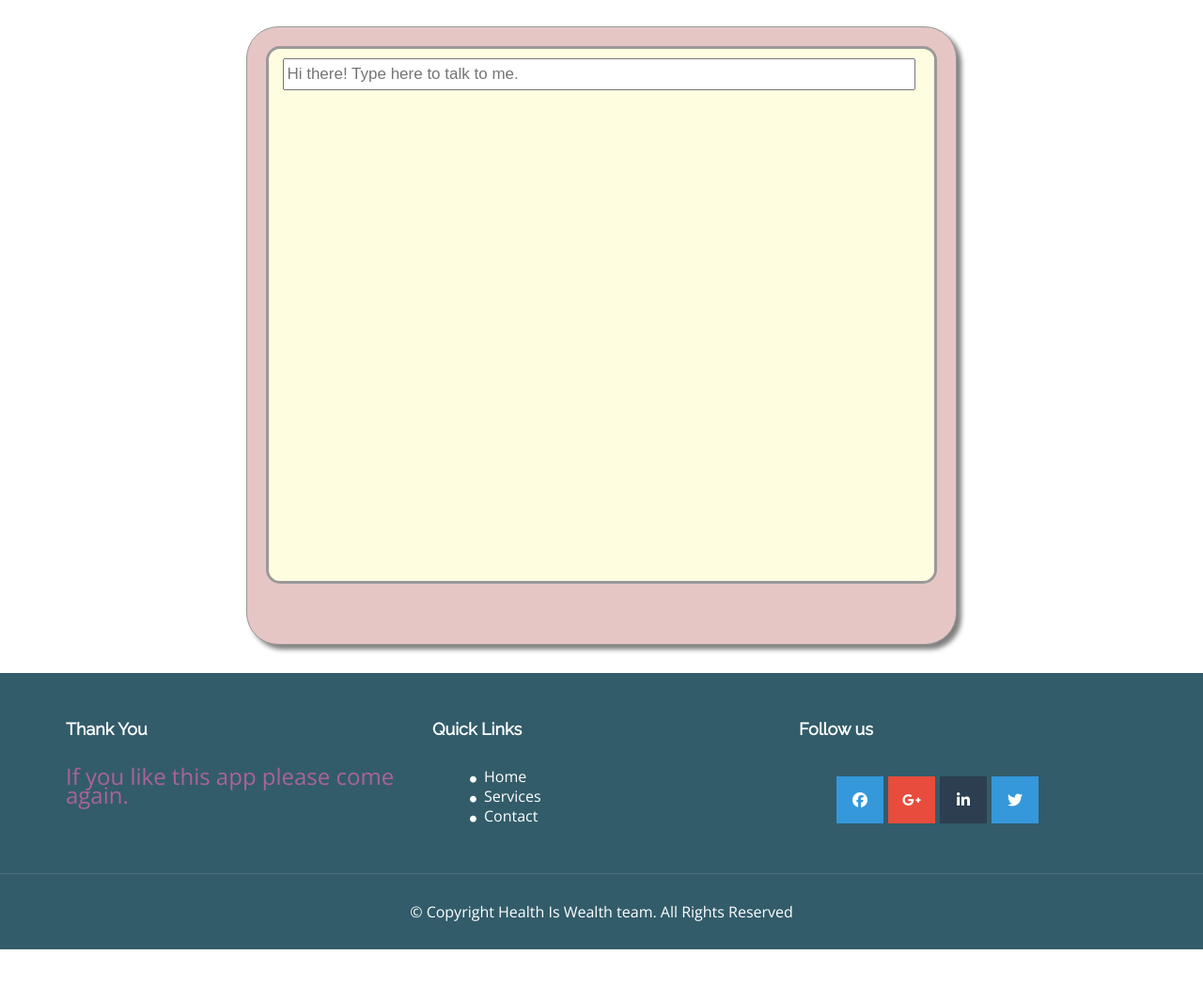
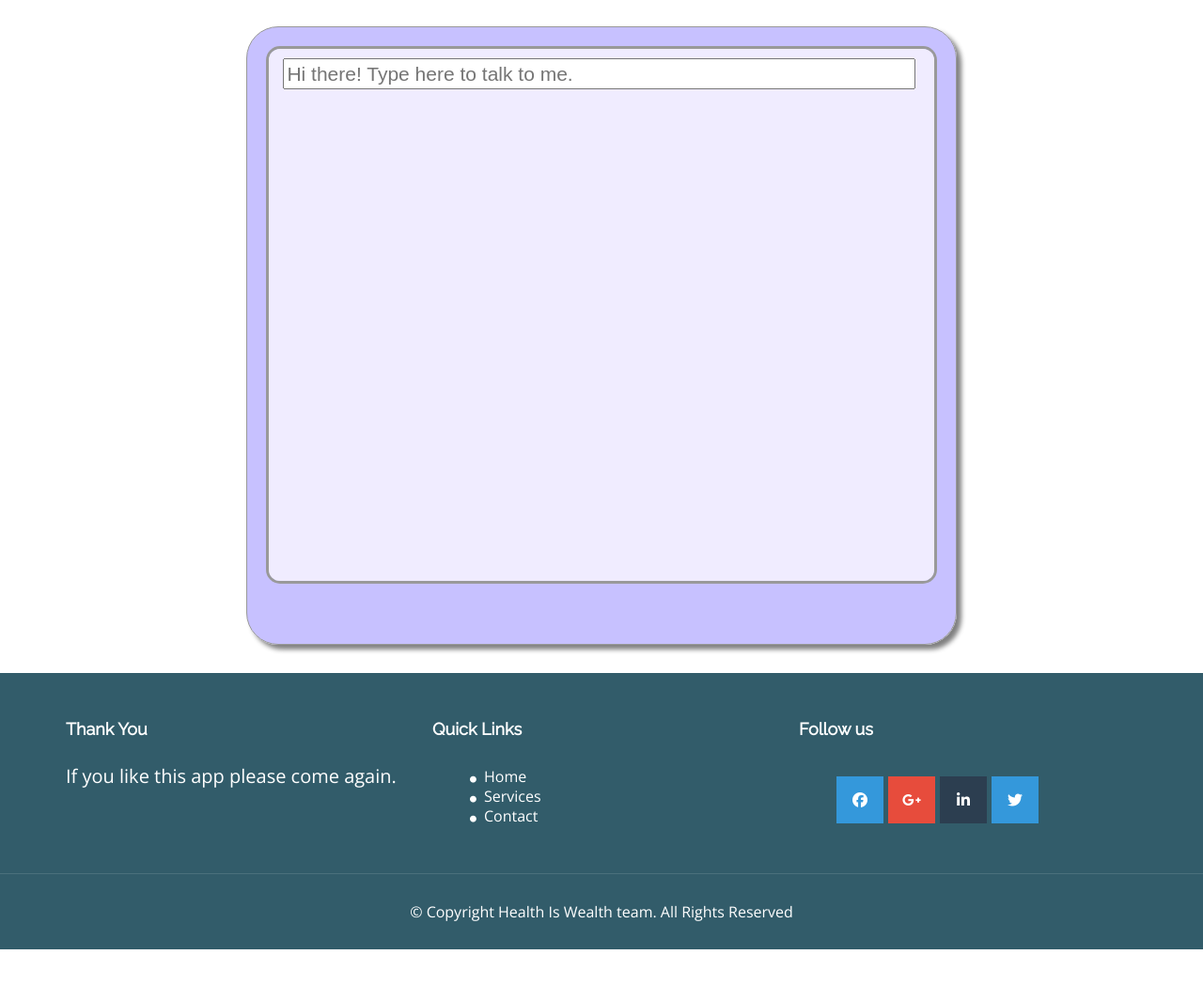
Before and after one commit to Jatin-Goyal-552/TRINIT_Hum_kuchh_nahi_karenge_ML01, a Django app: page /chatbot in a window 1280 px wide. Shown: the part 90-1139 px from the top of the page at 94% size. Run offline with Django 3.2, Linux system fonts and the light colour scheme; parts of the project's set-up code (start-up, migrations or seed data) failed here and were passed over; some libraries are stand-ins or nearby versions; some web fonts are replaced.

Commit message:
made a chatbot

```diff
--- a/CoronaChatbot/ChatbotApp/templates/corona_chatbot.html
+++ b/CoronaChatbot/ChatbotApp/templates/corona_chatbot.html
@@ -39,7 +39,7 @@
         /* max-width: 550px; */
         margin-top: 30px;
         font: 19px arial, sans-serif;
-        background-color: #e6c5c5;
+        background-color: #9a8fff8c;
         border-style: solid;
         border-width: 1px;
         padding-top: 0px;
@@ -52,7 +52,7 @@
 
       #chatborder {
         border-style: solid;
-        background-color: #fffddf;
+        background-color: #f0ecff;
         border-width: 3px;
         margin-top: 20px;
         max-height: 572px;
@@ -71,11 +71,12 @@
       }
       */
       #chatbox {
-        font: 17px arial, sans-serif;
-        height: 34px;
+        color: #026fc2;
+        font: 21px arial, sans-serif;
+        height: 33px;
         width: 100%;
         margin-bottom: 30px;
-      }
+    }
 
       h1 {
         margin: auto;
@@ -91,7 +92,7 @@
     }
     p {
       margin-top: 0;
-      color: #ac6395;
+      color: #000000;
       font-size: 24px;
       margin-bottom: 1rem;
   }
@@ -342,8 +343,12 @@ document.getElementById("chatbox").placeholder = "";
           <div class="ftr-tle">
             <h4 class="white no-padding">Thank You</h4>
           </div>
-          <div class="info-sec">
-            <p>If you like this app please come again.</p>
+          <div class="info-sec" >
+            <p style="margin-top: 0;
+            color: #ffffff;
+            font-size: 20px;
+            margin-bottom: 1rem;
+        ">If you like this app please come again.</p>
           </div>
         </div>
         <div class="col-md-4 col-sm-4 marb20">
--- a/CoronaChatbot/ChatbotApp/urls.py
+++ b/CoronaChatbot/ChatbotApp/urls.py
@@ -5,5 +5,6 @@ urlpatterns=[
     # path('chatbot',views.chatbot,name='chatbot'),
     # path('predict_chat',views.predict_chat,name='predict_chat')
     path('',views.home,name='home'),
-    path('chatbot',views.chatbot,name='chatbot')
+    path('chatbot',views.chatbot,name='chatbot'),
+    path('predict_chat',views.predict_chat,name='predict_chat')
 ]
--- a/CoronaChatbot/ChatbotApp/views.py
+++ b/CoronaChatbot/ChatbotApp/views.py
@@ -18,12 +18,12 @@ import keras
 import random
 
 
-disease_model= pickle.load(open('C://Users//LENOVO//projects//Health Care Chatbot//notebook//Multinomial_classifier_disease.pkl','rb'))
-disease_tokenizer = pickle.load(open('C://Users//LENOVO//projects//Health Care Chatbot//notebook//tf_idf_vectorizer_disease.pkl','rb'))
-model = keras.models.load_model('C://Users//LENOVO//projects//Health Care Chatbot//notebook//chatbot_model.h5')
-intents = json.loads(open('C://Users//LENOVO//projects//Health Care Chatbot//data//intents.json').read())
-words = pickle.load(open('C://Users//LENOVO//projects//Health Care Chatbot//notebook//words.pkl','rb'))
-classes = pickle.load(open('C://Users//LENOVO//projects//Health Care Chatbot//notebook//classes.pkl','rb'))
+# disease_model= pickle.load(open('C://Users//LENOVO//projects//Health Care Chatbot//notebook//Multinomial_classifier_disease.pkl','rb'))
+# disease_tokenizer = pickle.load(open('C://Users//LENOVO//projects//Health Care Chatbot//notebook//tf_idf_vectorizer_disease.pkl','rb'))
+model = keras.models.load_model('C://Users//LENOVO//projects//TRI Nit Hackathon//chatbot//chatbot_model.h5')
+intents = json.loads(open('C://Users//LENOVO//projects//TRI Nit Hackathon//chatbot//intents.json').read())
+words = pickle.load(open('C://Users//LENOVO//projects//TRI Nit Hackathon//chatbot//words.pkl','rb'))
+classes = pickle.load(open('C://Users//LENOVO//projects//TRI Nit Hackathon//chatbot//classes.pkl','rb'))
 print("---------------------You are set to go.--------------------------")
 # flag=False
 # prec,desc,sym=False,False,False
@@ -87,3 +87,14 @@ def home(request):
 
 def chatbot(request):
     return render(request,'corona_chatbot.html')
+
+def predict_chat(request):
+    pred="please type something"
+    tag=""
+    global prec,desc,sym,flag,temp_disease,all_symptoms
+    if request.method == 'POST':
+        print('hello')
+        chat=request.POST['operation']
+        pred,tag=chatbot_response(chat)
+        # pred,tag=chatbot_response(chat)
+    return HttpResponse(json.dumps({'ans':pred}), content_type="application/json")
```
